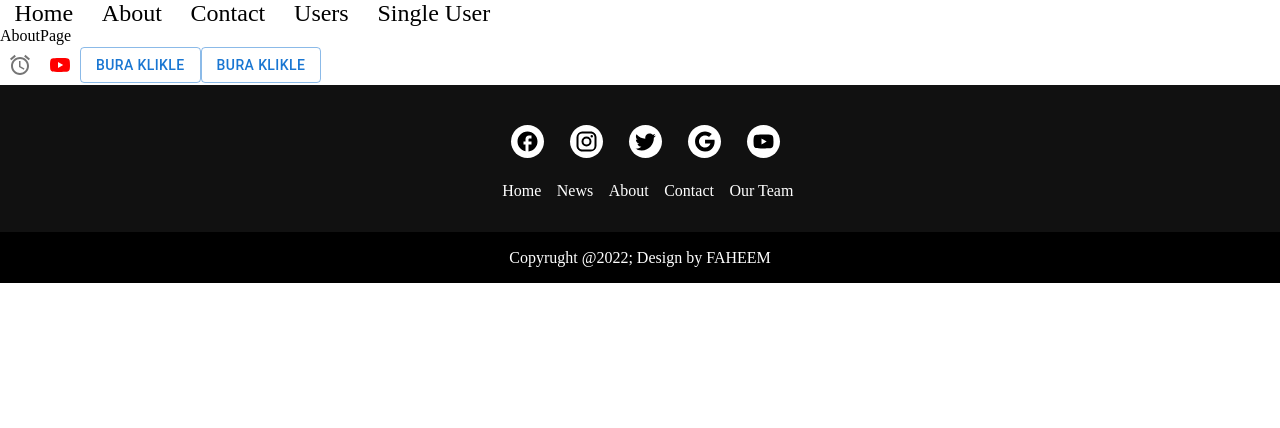
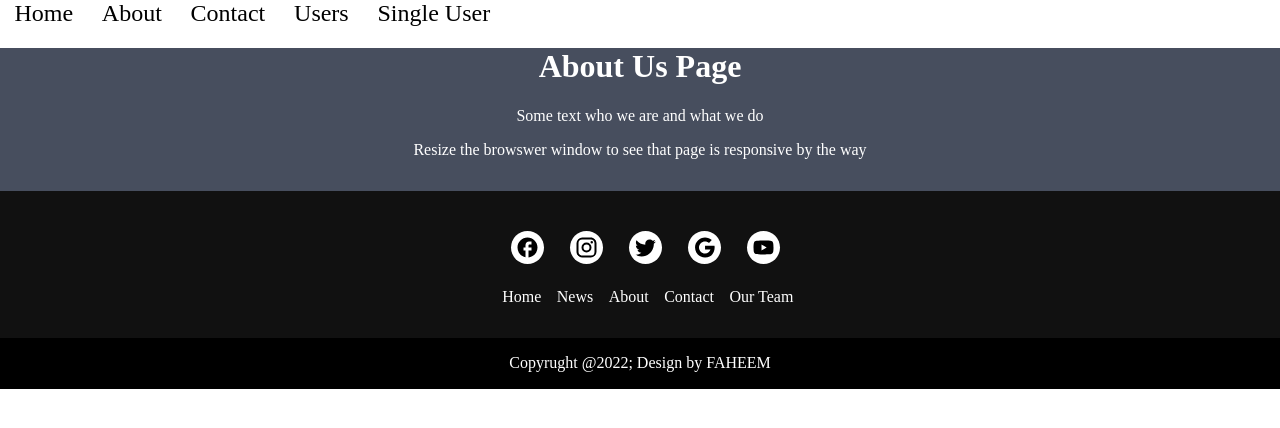
Before and after one commit to ruslaRuslan/next-project-1, a Next.js app: page /about in a window 1280 px wide. Shown: the top 428 px of the page. Built offline with nearby package versions, Linux system fonts and the light colour scheme.

Commit message:
about-un yuxarisi

```diff
--- a/src/app/about/index.module.css
+++ b/src/app/about/index.module.css
@@ -1,3 +1,9 @@
-.btn{
-    margin-right: 20px;
+.btn {
+  margin-right: 20px;
 }
+.H1p {
+  text-align: center;
+  background-color: #474e5e;
+  color: #fff;
+  padding-bottom: 1rem;
+}
--- a/src/app/about/page.jsx
+++ b/src/app/about/page.jsx
@@ -1,26 +1,17 @@
 "use client";
 import { Button, IconButton } from "@mui/material";
 import styles from "./index.module.css";
-import AccessAlarmIcon from "@mui/icons-material/AccessAlarm";
-import YouTubeIcon from "@mui/icons-material/YouTube";
-const AboutPage = () => {
+
+const AboutPage = ({}) => {
   return (
     <>
-      <div>AboutPage</div>
-      <IconButton>
-        <AccessAlarmIcon />
-      </IconButton>
-      <IconButton
-        onClick={() => {
-          alert("Ruslan");
-        }}
-      >
-        <YouTubeIcon style={{ color: "red" }} />
-      </IconButton>
-      <Button className={styles.btn} variant="outlined">
-        bura klikle
-      </Button>
-      <Button variant="outlined">bura klikle</Button>
+      <div className={styles.H1p}>
+        <h1>About Us Page</h1>
+        <p>Some text who we are and what we do</p>
+        <p>
+          Resize the browswer window to see that page is responsive by the way
+        </p>
+      </div>
     </>
   );
 };
```
